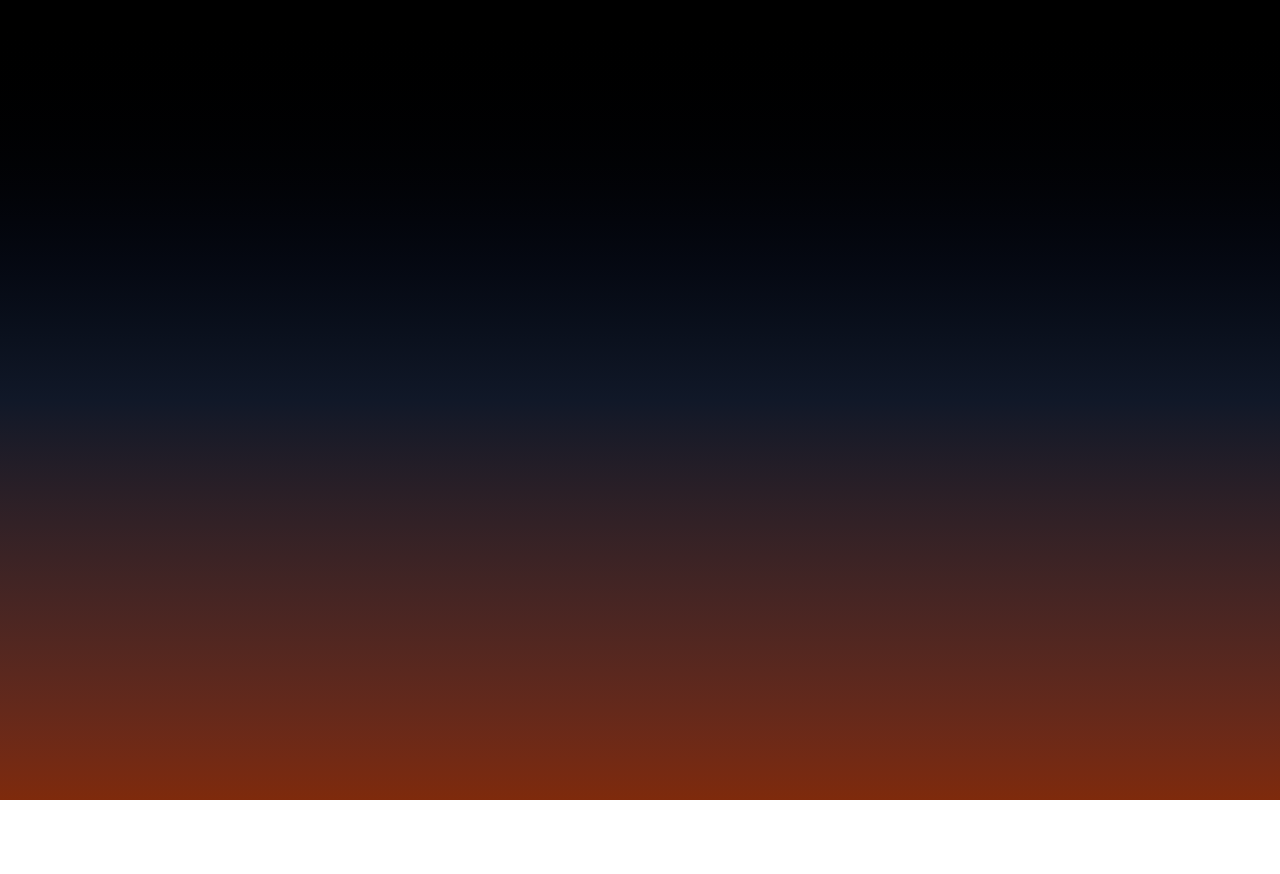
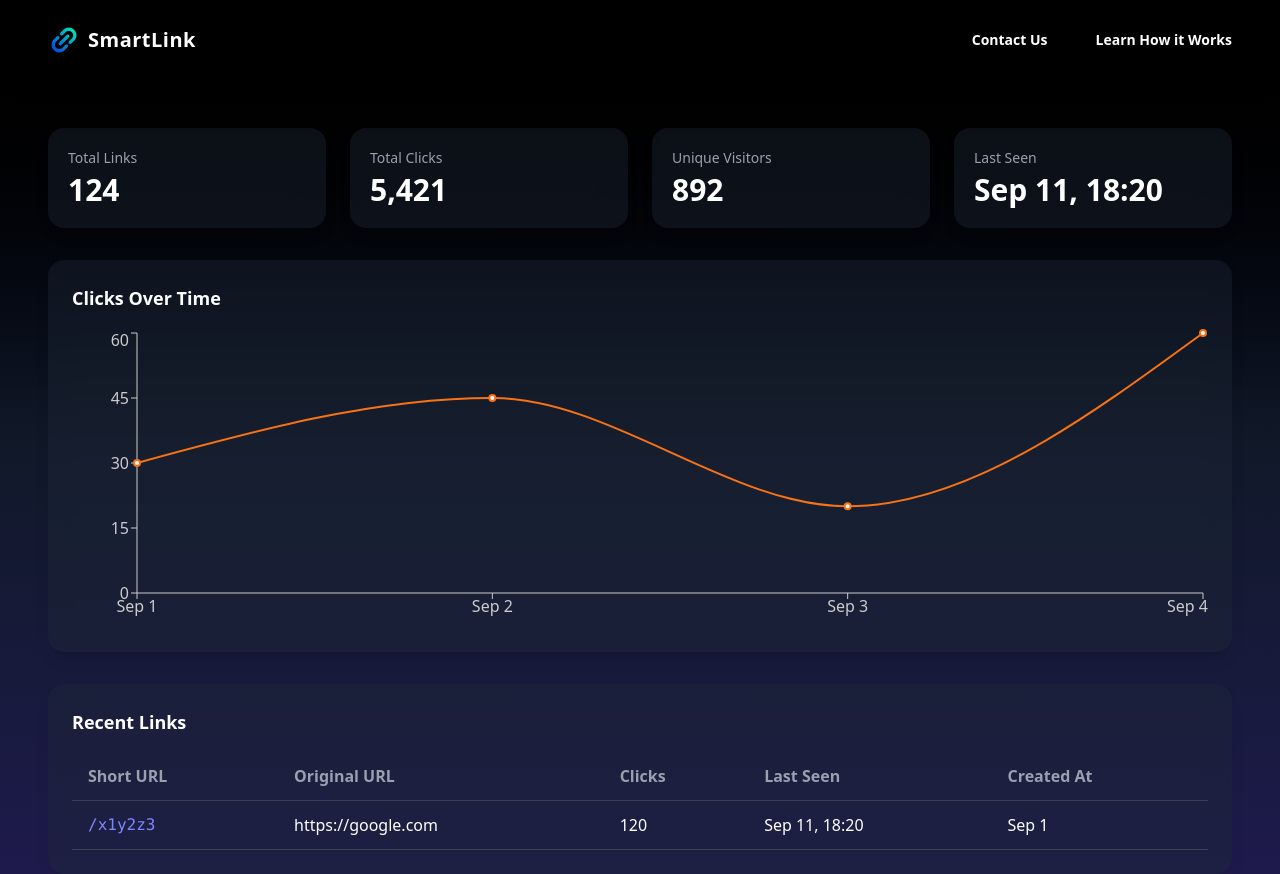
Before and after one commit to bhargava-d16/SmartLink, a React (Vite) app in the folder client/: page /analytics in a window 1280 px wide. Before the commit this address had no page. Before the commit the page ends 800 px from the top, so only its background shows below. Built offline with nearby package versions, Linux system fonts and the light colour scheme.

Commit message:
changes made:

```diff
--- a/client/package.json
+++ b/client/package.json
@@ -17,11 +17,14 @@
     "@supabase/supabase-js": "^2.56.1",
     "@tailwindcss/vite": "^4.1.12",
     "axios": "^1.11.0",
+    "gsap": "^3.13.0",
     "lucide-react": "^0.542.0",
+    "ogl": "^1.0.11",
     "react": "^19.1.1",
     "react-dom": "^19.1.1",
     "react-hot-toast": "^2.6.0",
     "react-router-dom": "^7.8.2",
+    "recharts": "^3.2.0",
     "tailwindcss": "^4.1.12",
     "zustand": "^5.0.8"
   },
--- a/client/src/App.jsx
+++ b/client/src/App.jsx
@@ -5,10 +5,13 @@ import { Routes, Route } from "react-router-dom";
 import LoginPage from "./pages/LogIn";
 import { Toaster } from "react-hot-toast";
 import InputPage from "./pages/InputPage";
+import Analytics from "./pages/Analytics";
+
 const App = () => {
   return (
 
-    <div className="min-h-screen bg-gradient-to-b from-black via-gray-900  to-orange-900">
+    <div className="min-h-screen bg-gradient-to-tl from-gray-950 via-slate-900 to-sky-900
+">
 
        <Toaster position="top-center" reverseOrder={false} />
       <Routes>
@@ -16,6 +19,7 @@ const App = () => {
         <Route path="/signup" element={<SignUp />}></Route>
         <Route path="/login" element={<LoginPage />}></Route>
         <Route path="/input" element={<InputPage />}></Route>
+        <Route path="/analytics" element={<Analytics/>}></Route>
       </Routes>
     </div>
   );
--- a/client/src/index.css
+++ b/client/src/index.css
@@ -1,4 +1,4 @@
 @import "tailwindcss";
 *{
-  overflow: hidden;
+  /* overflow: hidden; */
 }
--- /dev/null
+++ b/client/src/pages/Analytics.jsx
@@ -0,0 +1,179 @@
+import { LineChart, Line, XAxis, YAxis, Tooltip, ResponsiveContainer } from "recharts";
+import { useState } from "react";
+import { useNavigate } from "react-router-dom";
+import { Dialog, DialogPanel } from "@headlessui/react";
+import { Bars3Icon, XMarkIcon } from "@heroicons/react/24/outline";
+import logo from "../assets/link.png";
+import {useAuth} from "../store/authStore";
+
+const navigation = [
+  { name: "Contact Us", path: "#" },
+  { name: "Learn How it Works", path: "#" },
+];
+
+const data = [
+  { date: "Sep 1", clicks: 30 },
+  { date: "Sep 2", clicks: 45 },
+  { date: "Sep 3", clicks: 20 },
+  { date: "Sep 4", clicks: 60 },
+];
+
+export default function AnalyticsPage() {
+  const { authUser } = useAuth();
+  const navigate = useNavigate();
+  const [mobileMenuOpen, setMobileMenuOpen] = useState(false);
+
+  return (
+    <div className="min-h-screen bg-gradient-to-b from-black via-gray-900 to-indigo-950 text-white">
+      {/* Navbar */}
+      <header className="absolute inset-x-0 top-0 z-50">
+        <nav
+          aria-label="Global"
+          className="flex items-center justify-between p-6 lg:px-12 backdrop-blur-md bg-black/40 rounded-b-2xl shadow-lg"
+        >
+          {/* Logo */}
+          <div className="flex items-center lg:flex-1 gap-x-2">
+            <a href="#" className="flex items-center -m-1.5 p-1.5">
+              <img alt="logo" src={logo} className="h-8 w-auto" />
+              <span className="ml-2 text-xl font-bold tracking-wide">SmartLink</span>
+            </a>
+          </div>
+
+          {/* Mobile menu button */}
+          <div className="flex lg:hidden">
+            <button
+              type="button"
+              onClick={() => setMobileMenuOpen(true)}
+              className="p-2 text-gray-200 hover:text-indigo-400 rounded-lg transition"
+            >
+              <Bars3Icon aria-hidden="true" className="h-6 w-6" />
+            </button>
+          </div>
+
+          {/* Links */}
+          <div className="hidden lg:flex lg:gap-x-12">
+            {navigation.map((item) => (
+              <a
+                key={item.name}
+                href={item.path}
+                className="text-sm font-semibold text-white hover:text-indigo-400 transition"
+              >
+                {item.name}
+              </a>
+            ))}
+          </div>
+
+          {/* Auth buttons */}
+          {authUser && (
+            <div className="hidden lg:flex lg:flex-1 lg:justify-end gap-x-4">
+
+              <button
+                onClick={() => navigate("/")}
+                className="cursor-pointer rounded-md px-4 py-2 text-sm font-semibold text-white hover:text-indigo-400 transition"
+              >
+                Log Out
+              </button>
+            </div>
+          )}
+        </nav>
+
+        {/* Mobile drawer */}
+        <Dialog open={mobileMenuOpen} onClose={setMobileMenuOpen} className="lg:hidden">
+          <div className="fixed inset-0 z-50 bg-black/50" />
+          <DialogPanel className="fixed inset-y-0 right-0 z-50 w-full sm:max-w-sm bg-gray-900 p-6 shadow-xl">
+            <div className="flex items-center justify-between">
+              <img alt="logo" src={logo} className="h-8 w-auto" />
+              <button
+                type="button"
+                onClick={() => setMobileMenuOpen(false)}
+                className="p-2 text-gray-400 hover:text-indigo-400 transition"
+              >
+                <XMarkIcon aria-hidden="true" className="h-6 w-6" />
+              </button>
+            </div>
+            <div className="mt-6 space-y-6">
+              {navigation.map((item) => (
+                <a
+                  key={item.name}
+                  href={item.path}
+                  className="block text-base font-semibold text-white hover:text-indigo-400 transition"
+                >
+                  {item.name}
+                </a>
+              ))}
+              <div className="flex flex-col gap-3 pt-4 border-t border-gray-700">
+                <button className="text-left text-white hover:text-indigo-400 transition">
+                  Log in
+                </button>
+                <button className="rounded-lg bg-indigo-600 px-3 py-2.5 text-base font-semibold text-white text-center shadow-sm hover:bg-indigo-500 transition">
+                  Sign up
+                </button>
+              </div>
+            </div>
+          </DialogPanel>
+        </Dialog>
+      </header>
+
+      {/* Main content */}
+      <main className="pt-32 px-6 lg:px-12 space-y-8">
+        {/* Overview cards */}
+        <div className="grid grid-cols-1 md:grid-cols-4 gap-6">
+          {[
+            { title: "Total Links", value: "124" },
+            { title: "Total Clicks", value: "5,421" },
+            { title: "Unique Visitors", value: "892" },
+            { title: "Last Seen", value: "Sep 11, 18:20" },
+          ].map((item, idx) => (
+            <div
+              key={idx}
+              className="bg-gray-800/40 backdrop-blur-md rounded-2xl shadow-lg p-5 hover:bg-gray-800/60 transition"
+            >
+              <h2 className="text-sm text-gray-400">{item.title}</h2>
+              <p className="mt-1 text-3xl font-bold">{item.value}</p>
+            </div>
+          ))}
+        </div>
+
+        {/* Chart */}
+        <div className="bg-gray-800/40 backdrop-blur-md p-6 rounded-2xl shadow-lg">
+          <h3 className="text-lg font-semibold mb-4">Clicks Over Time</h3>
+          <ResponsiveContainer width="100%" height={300}>
+            <LineChart data={data}>
+              <XAxis dataKey="date" stroke="#ccc" />
+              <YAxis stroke="#ccc" />
+              <Tooltip contentStyle={{ backgroundColor: "#1f2937", borderRadius: "8px" }} />
+              <Line type="monotone" dataKey="clicks" stroke="#f97316" strokeWidth={2} />
+            </LineChart>
+          </ResponsiveContainer>
+        </div>
+
+        {/* Table */}
+        <div className="bg-gray-800/40 backdrop-blur-md p-6 rounded-2xl shadow-lg">
+          <h3 className="text-lg font-semibold mb-4">Recent Links</h3>
+          <div className="overflow-x-auto">
+            <table className="w-full text-left border-collapse">
+              <thead>
+                <tr className="text-gray-400 border-b border-gray-700">
+                  <th className="py-3 px-4">Short URL</th>
+                  <th className="py-3 px-4">Original URL</th>
+                  <th className="py-3 px-4">Clicks</th>
+                  <th className="py-3 px-4">Last Seen</th>
+                  <th className="py-3 px-4">Created At</th>
+                </tr>
+              </thead>
+              <tbody>
+                <tr className="border-b border-gray-700 hover:bg-gray-800/50 transition">
+                  <td className="py-3 px-4 font-mono text-indigo-400">/x1y2z3</td>
+                  <td className="py-3 px-4 truncate max-w-xs">https://google.com</td>
+                  <td className="py-3 px-4">120</td>
+                  <td className="py-3 px-4">Sep 11, 18:20</td>
+                  <td className="py-3 px-4">Sep 1</td>
+                </tr>
+              </tbody>
+            </table>
+          </div>
+        </div>
+      </main>
+    </div>
+  );
+}
--- a/client/src/pages/InputPage.jsx
+++ b/client/src/pages/InputPage.jsx
@@ -5,7 +5,7 @@ import toast from "react-hot-toast";
 import { Bars3Icon, XMarkIcon } from "@heroicons/react/24/outline";
 import logo from "../assets/link.png";
 import useLinkStore from "../store/LinkStore";
-
+import {useAuth} from "../store/authStore";
 const navigation = [
   { name: "Contact Us", path: "#" },
   { name: "Learn How it Works", path: "#" },
@@ -13,14 +13,13 @@ const navigation = [
 
 const InputPage = () => {
   const { shortenUrl, shortUrl, getUrl } = useLinkStore();
+  const { authUser } = useAuth();
   const navigate = useNavigate();
   const [mobileMenuOpen, setMobileMenuOpen] = useState(false);
   const [linkInput, setLinkInput] = useState("");
   const [links, setLinks] = useState([]);
   const [showResult, setShowResult] = useState(false);
   const [id, setId] = useState("");
-
-
 
   const handleAddLink = (e) => {
     e.preventDefault();
@@ -29,7 +28,6 @@ const handleAddLink = (e) => {
     setLinks((prev) => [...prev, { id: Date.now(), url: linkInput.trim() }]);
     setLinkInput("");
   };
-
 
   const handleSubmitLinks = async () => {
     try {
@@ -47,7 +45,6 @@ const handleSubmitLinks = async () => {
       toast.error("Failed to shorten URLs");
     }
   };
-
 
   const copyToClipboard = () => {
     navigator.clipboard.writeText(shortUrl);
@@ -104,14 +101,24 @@ const handleSubmitLinks = async () => {
               </a>
             ))}
           </div>
+
+
+          {authUser && (
             <div className="hidden lg:flex lg:flex-1 lg:justify-end gap-x-4">
               <button
+                onClick={() => navigate("/analytics")}
+                className="cursor-pointer rounded-md px-4 py-2 text-sm font-semibold text-white hover:text-indigo-400 transition"
+              >
+                Analytics
+              </button>
+              <button
                 onClick={() => navigate("/")}
-              className="rounded-md px-4 py-2 text-sm font-semibold text-white hover:text-indigo-400 transition"
+                className="cursor-pointer rounded-md px-4 py-2 text-sm font-semibold text-white hover:text-indigo-400 transition"
               >
                 Log Out
               </button>
             </div>
+          )}
         </nav>
         <Dialog
           open={mobileMenuOpen}
```
Also changed, not shown: client/src/pages/Home.jsx (+8 -6 lines), 1 other file (tests, documents, lock files or other folders). Lines whose indentation alone changed are shown as unchanged.
